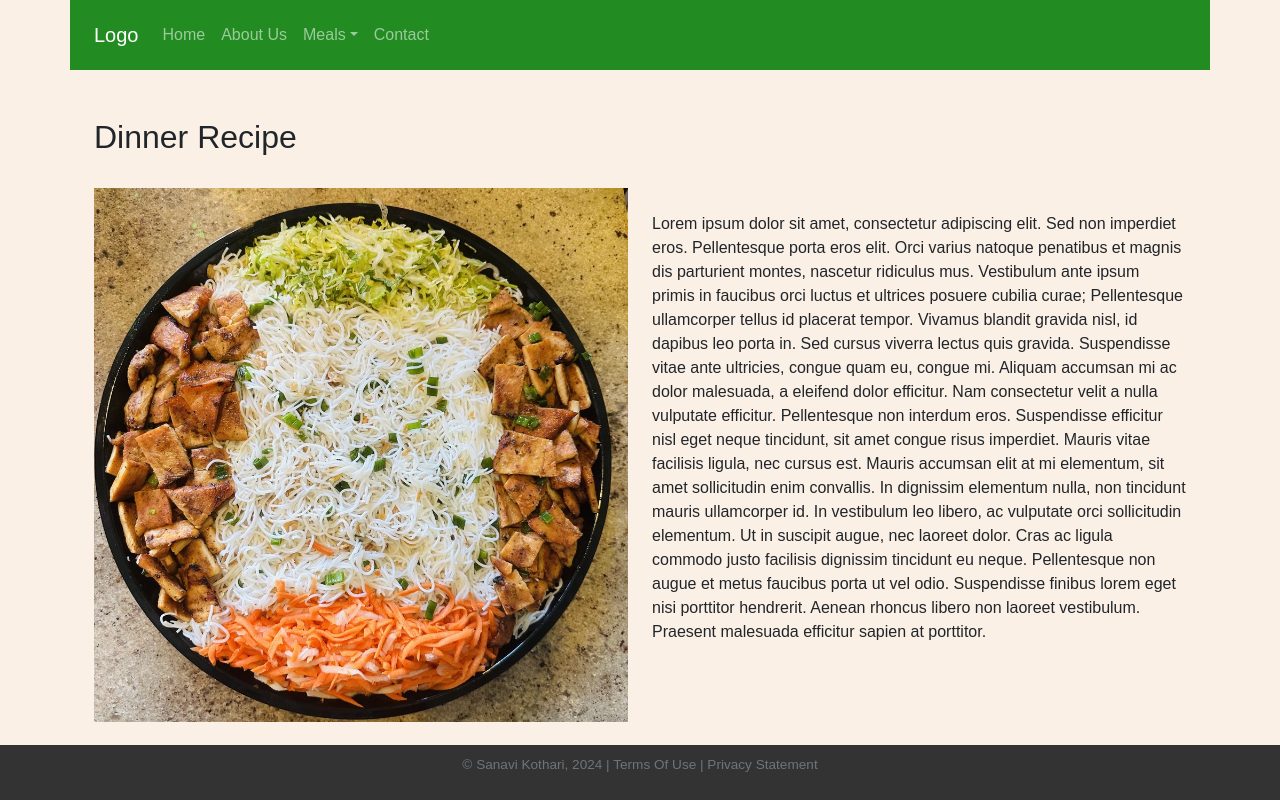
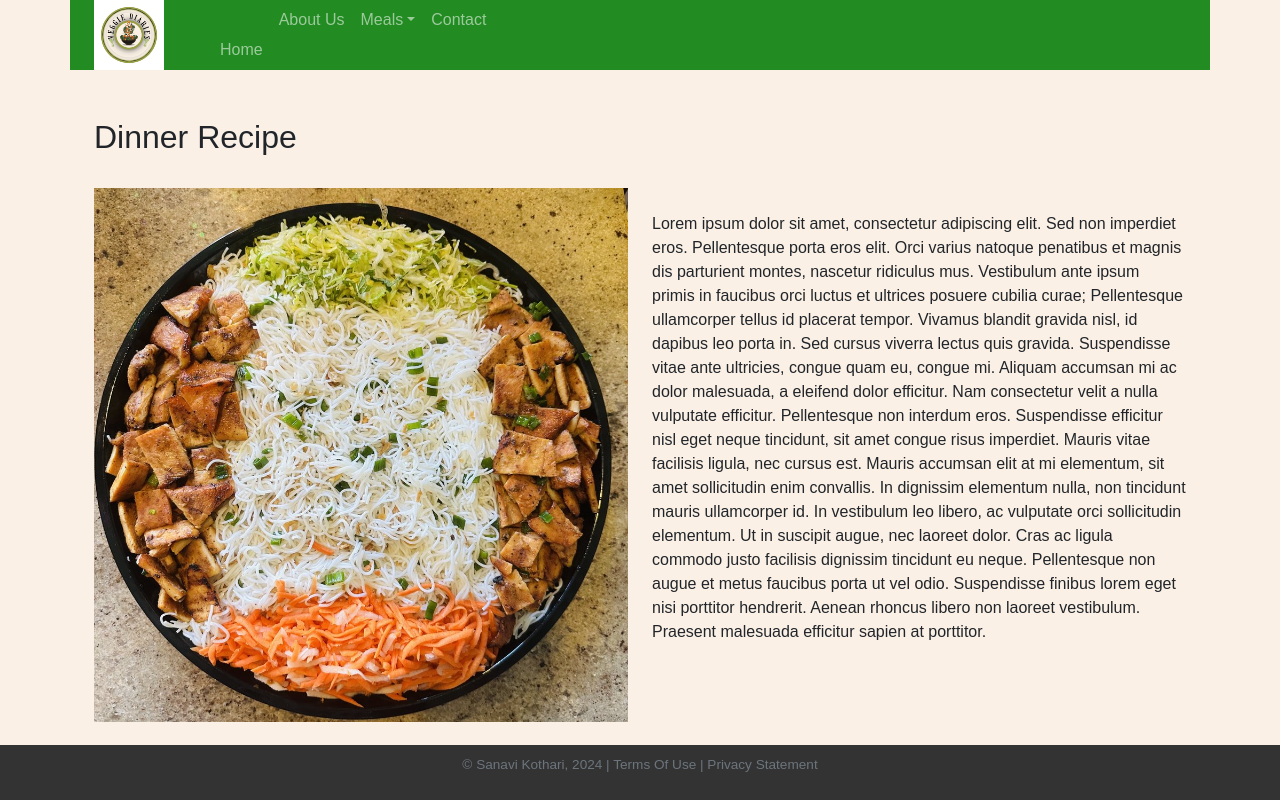
Before and after one commit to sk3773/Vegan-Diaries, a plain HTML site: page dinner.html in a window 1280 px wide. Drawn offline with nearby package versions, Linux system fonts and the light colour scheme.

Commit message:
dinner.html

```diff
--- a/dinner.html
+++ b/dinner.html
@@ -16,7 +16,8 @@
 <div class="container">
     <div class="row">
         <nav class="navbar navbar-expand-md justify-content-start bg-dark navbar-dark col-12">
-            <a class="navbar-brand" href="#">Logo</a>
+           <a class="navbar-brand" href="index.html">
+                <img src="images/logo.jpg" alt="Veggie Diaries Logo" height="70">
             <button class="navbar-toggler" type="button" data-bs-toggle="collapse" data-bs-target="#collapsibleNavbar">
                 <span class="navbar-toggler-icon"></span>
             </button>
```
